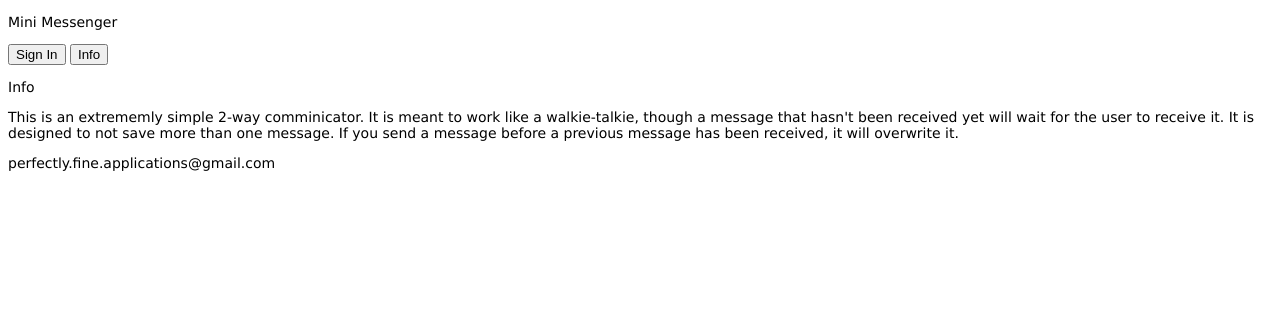
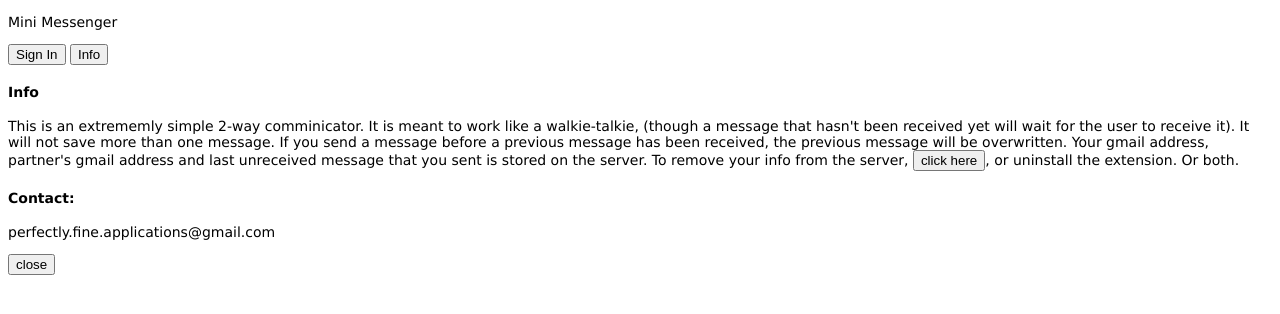
Before and after one commit to gitupwithit/mini_messenger_extension, a browser extension: page extension/messenger.html in a window 1280 px wide. Both pictures are taken after a click on the button "Info". Drawn offline with Linux system fonts and the light colour scheme.

Commit message:
added info screen

```diff
--- a/extension/messenger.html
+++ b/extension/messenger.html
@@ -9,13 +9,22 @@
   <button id="infoButton" type="submit">Info</button>
 </div>
 
-<div id="infoContainer" stlye="display: block;">
-  <p id="infoText">Info</p>
+<div id="infoContainer" style="display: none;">
+  <h4 id="infoText">Info</h4>
   <p id="howItWorks">This is an extrememly simple 2-way comminicator. It is meant to work like a walkie-talkie,
-    though a message that hasn't been received yet will wait for the user to receive it.
-    It is designed to not save more than one message.
-    If you send a message before a previous message has been received, it will overwrite it. </p>
+    (though a message that hasn't been received yet will wait for the user to receive it).
+    It will not save more than one message.
+    If you send a message before a previous message has been received, the previous message will be overwritten.
+    Your gmail address, partner's gmail address and last unreceived message that you sent is stored on
+    the server.
+    To remove your info from the server, <button id="uninstallButton">click here</button>, or uninstall the extension. Or both.
+  </p>
+
+  <h4>Contact:</h4>
+
   <p id="contact">perfectly.fine.applications@gmail.com</p>
+
+  <button id="closeInfo">close</button>
 
 
 </div>
--- a/extension/script.js
+++ b/extension/script.js
@@ -39,6 +39,12 @@ document.getElementById('okButton').addEventListener('click', function() {
     checkNewMessage();
 });
 
+document.getElementById('closeInfo').addEventListener('click', function() {
+    console.log("close info Button clicked");
+    document.getElementById('infoContainer').style.display = 'none';
+});
+
+
 document.getElementById('noButton').addEventListener('click', function() {
     console.log("no Button clicked");
     showChoosePartner();
@@ -50,9 +56,13 @@ document.getElementById('clearMessageButton').addEventListener('click', function
 });
 
 document.getElementById('infoButton').addEventListener('click', function() {
-    console.log("close info button clicked");
-    window.open("./messenger_info.html", "_blank");
+    console.log("show info button clicked");
+    showInfo();
 })
+
+function showInfo() {
+    document.getElementById('infoContainer').style.display = 'block';
+}
 
 function checkNewMessage() {
     chrome.storage.local.get(['token'], function(result) {
```
Also changed, not shown: 1 other file.
